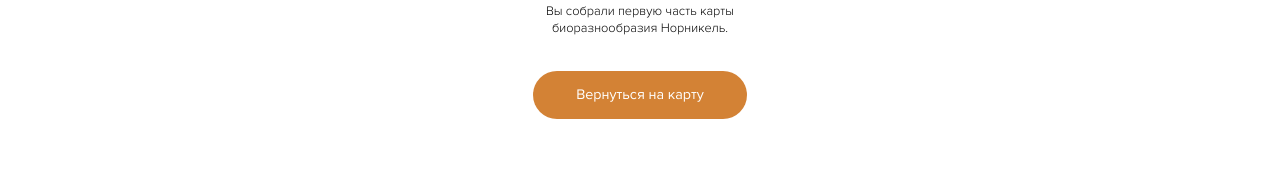
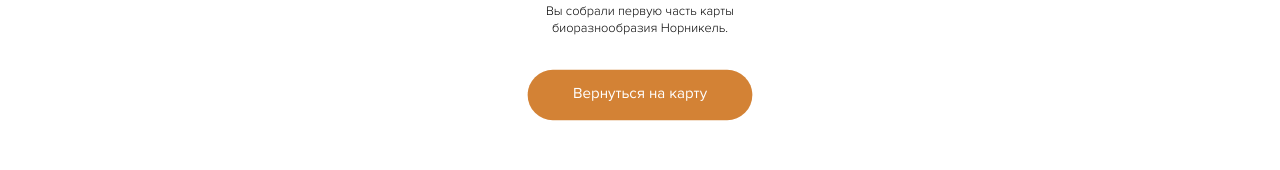
Before and after one commit to MikheevaAK/Biodiversity, a Vue app: page / in a window 1280 px wide. In both pictures the pointer is over the link 640 px from the left and 258 px from the top of the page. Shown: the part 163-333 px from the top of the page. Built offline with nearby package versions, Linux system fonts and the light colour scheme.

Commit message:
footer fix

```diff
--- a/src/layout/AppFooter.vue
+++ b/src/layout/AppFooter.vue
@@ -211,8 +211,7 @@
             z-index: 10;
 
             &:hover {
-                transform: scale(1);
-                // font-size: 1rem;
+                transform: scale(1.05);
             }
 
             @media (max-width: 768px) {
```
